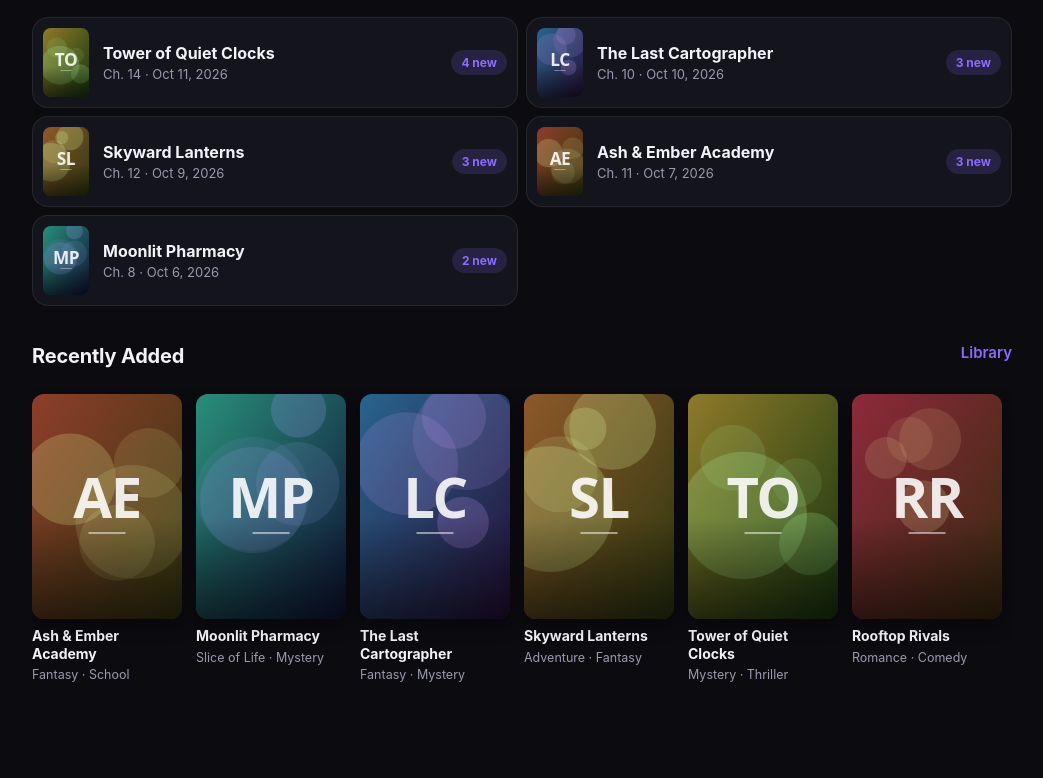
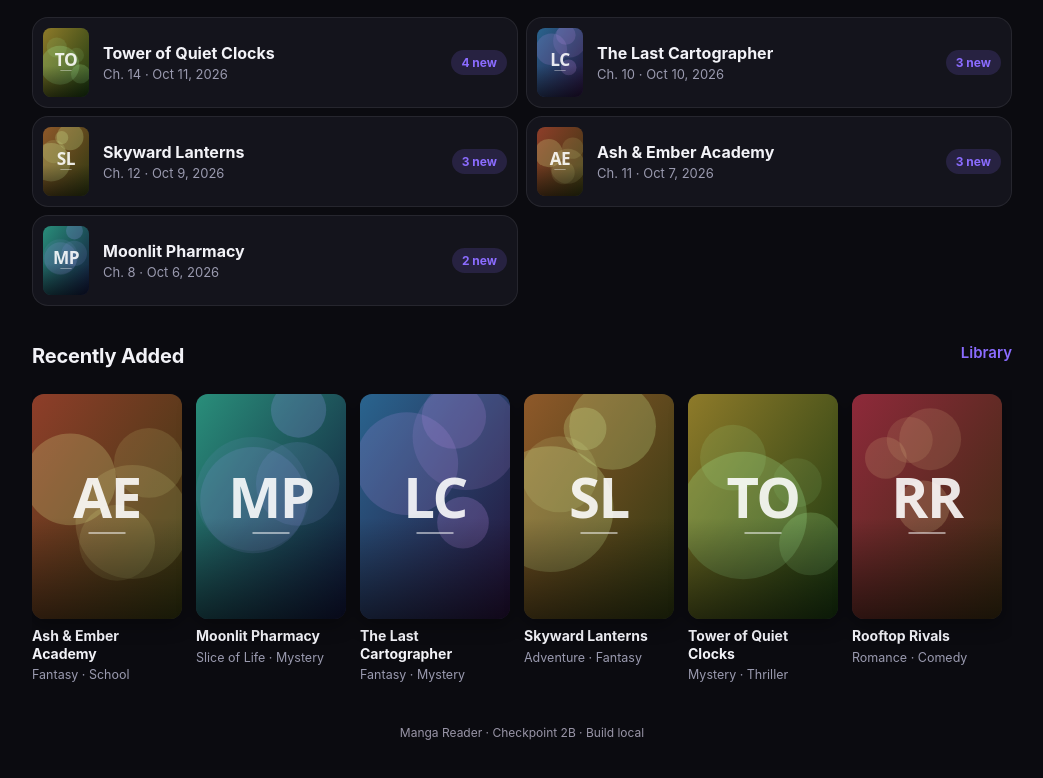
Before and after one commit to reshwinnishith/manga-reader-claude, a Next.js app: page / in a window 1280 px wide. Shown: the part 806-1584 px from the top of the page, without its empty margins (228-1271 px from the left). Before the commit the page ends 1562 px from the top, so only its background shows below. Built offline with nearby package versions, Linux system fonts and the light colour scheme.

Commit message:
Show deployed Git revision in app footer

```diff
--- a/src/app/(app)/layout.tsx
+++ b/src/app/(app)/layout.tsx
@@ -3,11 +3,19 @@ import { AppNav } from "@/components/app-nav";
 
 /** Browsing shell: bottom tab bar on phones, side rail on larger screens. */
 export default function AppLayout({ children }: { children: ReactNode }) {
+  // Vercel supplies this at build time. Display the actual deployed revision,
+  // rather than a manually maintained label that can become inaccurate.
+  const revision = process.env.VERCEL_GIT_COMMIT_SHA?.slice(0, 7) ?? "local";
   return (
     <div className="shell">
       <a href="#main" className="skip-link">Skip to content</a>
       <AppNav />
-      <main id="main" className="shell__main">{children}</main>
+      <main id="main" className="shell__main">
+        {children}
+        <footer aria-label="App version" style={{ padding: "32px 0 16px", textAlign: "center", color: "#9995a7", fontSize: 12 }}>
+          Manga Reader · Checkpoint 2B · Build {revision}
+        </footer>
+      </main>
     </div>
   );
 }
```
